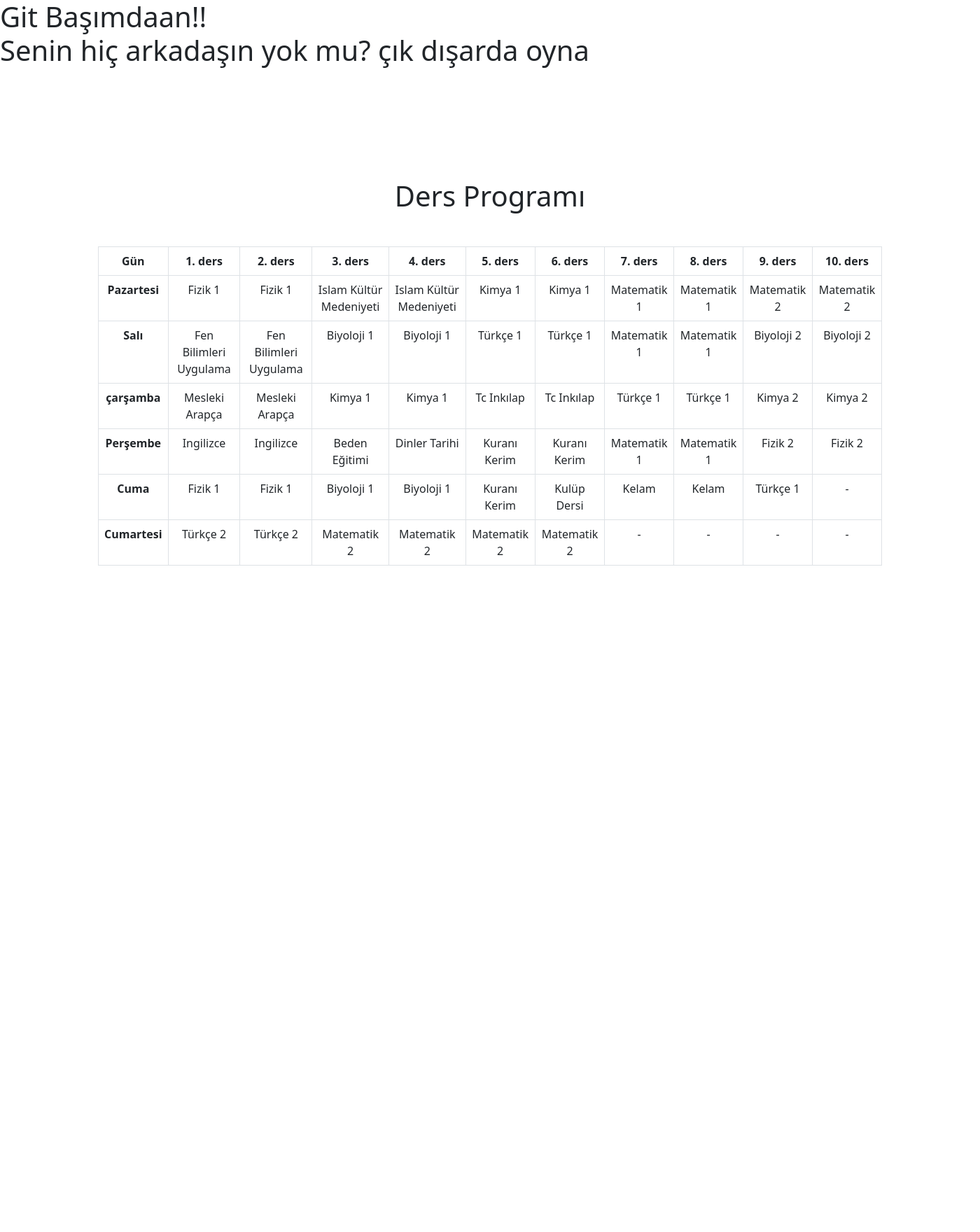
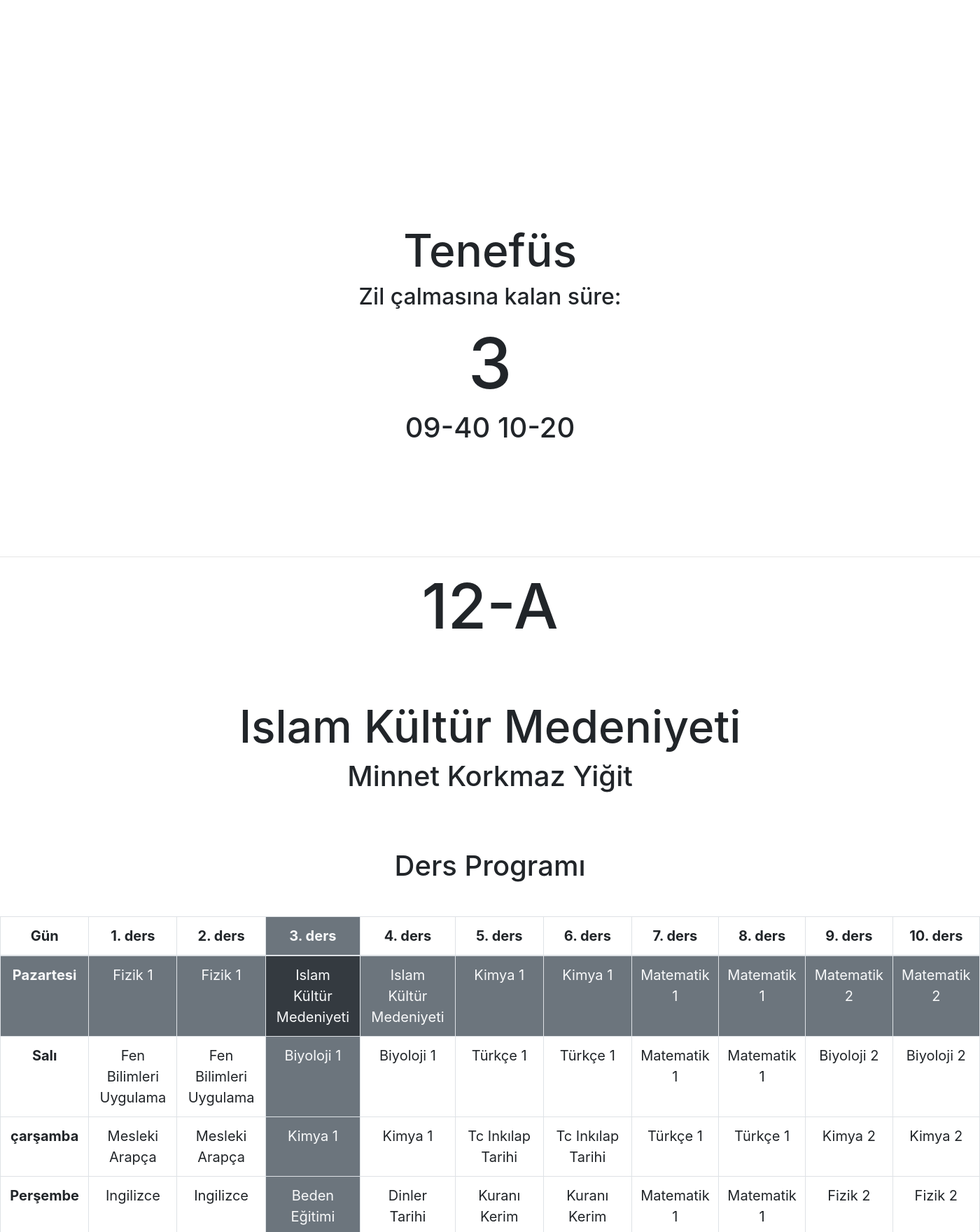
Before and after one commit to egepaksoy/soh-portal, a PHP site: page / in a window 1400 px wide. Shown: the top 1760 px of the page at 70% size. Before the commit the page ends 808 px from the top, so only its background shows below. Run offline with PHP 8.4, Linux system fonts and the light colour scheme; data comes from the database, SQL or seed files in the repository; data that the repository does not hold is empty.

Commit message:
diğer sınıflar eklendi

```diff
--- a/index.php
+++ b/index.php
@@ -1,239 +1,243 @@
 <!DOCTYPE html>
+<!--- geliştirmeler:
+tenefüsün bitiş zamanı(aynı ders gibi)
+okul bitince bitti yazısı
+pazar günü tatil
+derlerin saat aralıkları
+diğer sınıflar için
+--->
 <html lang="en">
 <head>
 	<meta charset="UTF-8">
-	<title>API Site</title>
-	<link href="https://cdn.jsdelivr.net/npm/bootstrap@5.2.1/dist/css/bootstrap.min.css" rel="stylesheet" integrity="sha384-iYQeCzEYFbKjA/T2uDLTpkwGzCiq6soy8tYaI1GyVh/UjpbCx/TYkiZhlZB6+fzT" crossorigin="anonymous">
+	<title>ŞÖH Portal</title>
+	<link rel="stylesheet" href="https://cdn.jsdelivr.net/npm/bootstrap@4.4.1/dist/css/bootstrap.min.css" integrity="sha384-Vkoo8x4CGsO3+Hhxv8T/Q5PaXtkKtu6ug5TOeNV6gBiFeWPGFN9MuhOf23Q9Ifjh" crossorigin="anonymous">
+	<!-- ÖNCELİKLE ZAMAN AYIRIP BU PROJEYİ SİZLER İÇİN GELİŞTİRDİĞİM İÇİN RİCA EDERİM İKİNCİ OLARAK DA KEYFİNE BAKIN :) -->
 </head>
 <body>
 <?php
-date_default_timezone_set('Europe/Istanbul');
+	$day = strtolower(date('l', strtotime(date("y-m-d"))));
+	$day = "monday";
+	$time = [date("H"), date("i")];
+	$time = [9,37];
 
+	$gunler = ["pazartesi","salı","çarşamba","perşembe","cuma","cumartesi"];
 
-$day = strtolower(date('l', strtotime(date("y-m-d"))));
-// $day = "wednesday";
-$gunler = ["pazartesi","salı","çarşamba","perşembe","cuma","cumartesi"];
-$time = [date("H"), date("i")];
-// $time = ["8", "20"];
-$wkn_times = ["08000840", "08500930", "09401020", "10301110", "11201200", "12101250", "13401420", "14301510", "15201600", "16001640"];
-$friday_times = ["08000840", "08500930", "09401020", "10301110", "11201200", "12101250", "13401420", "14301510", "15201600"];
-$wkns_times = ["08300910", "09100950", "10051045", "10451125", "11401220", "12201300"];
+	$n_saatler = ["08000840", "08500930", "09401020", "10301110", "11201200", "12101250", "13401420", "14301510", "15201600", "16001640"];
+	$c_saatler = ["08000840", "08500930", "09401020", "10301110", "11201200", "12101250", "13401420", "14301510", "15201600"];
+	$h_saatler = ["08300910", "09100950", "10051045", "10451125", "11401220", "12201300"];
 
+	$pazar = "";
 
 	switch ($day) {
 		case "monday":
 			$day = "pazartesi";
-		$times = $wkn_times;
+			$times = $n_saatler;
 			break;
 		case "tuesday":
 			$day = "salı";
-		$times = $wkn_times;
+			$times = $n_saatler;
 			break;
 		case "wednesday":
 			$day = "çarşamba";
-		$times = $wkn_times;
+			$times = $n_saatler;
 			break;
 		case "thursday":
 			$day = "perşembe";
-		$times = $wkn_times;
+			$times = $n_saatler;
 			break;
 		case "friday":
 			$day = "cuma";
-		$times = $friday_times;
+			$times = $c_saatler;
 			break;
 		case "saturday":
 			$day = "cumartesi";
-		$times = $wkns_times;
+			$times = $h_saatler;
 			break;
 		case "sunday":
 			$day = "pazar";
 			$times = $wkns_times;
+			$pazar = true;
 			break;
 	}
 
 
+	// gunluk dersleri array olarak getiriyor
+	function get_day_lessons($day, $class)
+	{
+		$dir = "sqlite:db.sqlite";
+		$database = new PDO($dir);
+		$qry = "SELECT lessons FROM ".$class."_day WHERE name='$day'";
+		$results = $database->query($qry);
+
+		foreach ($results as $result)
+		{
+			$row = str_split($result[0], 4);
+		}
+
+		return $row;
+	}
+	// [fiz1, fiz1, kim1, kim1, ...]
 
 
-if ($day)
+	// gunleri array halinde dondurup dersleri getiriyor
+	function get_all_lessons($class)
 	{
+		$dir = "sqlite:db.sqlite";
+		$database = new PDO($dir);
+		$qry = "SELECT lessons FROM ".$class."_day";
+		$results = $database->query($qry);
+
+		$week = [];
+
+		foreach ($results as $result)
+		{
+			$week[] = $result[0];
+		}
+
+		return $week;
+
+	}
+	// [fiz1fiz1kim1kim1...,arp1arp1biy1biy1]
 
 
-	function get_lessons($day)
+	// tenefus olup olmadığını, ders saati,hangi derste, derse/tenefüse ne kadar kaldığını ve dersin aralığını belirliyor
+	// TODO : öğle arası hesaba katılcak
+	function get_lesson($time, $times, $get_day_less)
 	{
-	$tatil = false;
-	$dir = "sqlite:db.sqlite";
-	$dhb = new PDO($dir);
-		$abidin = "SELECT lessons FROM day WHERE name='".$day."'";
+		if ($get_day_less == "tatil")
+		{
+			return false;
+		}
+		for ($less=0; $less < sizeof($times); $less++)
+		{
+			//								 08 00 08 40
+			$current_time_periot = str_split($times[$less], 2);
+			$lesson_start_munite = intval($current_time_periot[0])*60+intval($current_time_periot[1]);
+			$lesson_end_munite = intval($current_time_periot[2])*60+intval($current_time_periot[3]);
+			$time_munite = intval($time[0])*60+intval($time[1]);
 
 
 
-		$result = $dhb->query($abidin);
+			// eğer saat ders saatleri içinde ise
+			if
+			(
+				$lesson_start_munite < $time_munite+1 &&
+				$time_munite-1 < $lesson_end_munite
+			)
+			{
+				$current_lesson = $get_day_less[$less]; // tur1
+				$tenefus = false;
+				$remaining_time = $lesson_end_munite - $time_munite; // 32
+				$lesson_periot = $current_time_periot; // [08,50,09,30]
+				$lesson_number = $less;
 
-		// günün ders programını çektik
-		$a=0;
-		foreach ($result as $row)
-		{
-			$less = str_split($row[0], 4);
+				return [$tenefus,$lesson_number,$current_lesson, $remaining_time, $lesson_periot];
 			}
 
-		return $less;
+			// eğer son dersse
+			else if
+			(
+				$less+1 > sizeof($times) || $less+1 == sizeof($times)
+			)
+			{
+				$day_over = true;
+				return false;
 			}
 
+			// eğer dersin sonundan sonra 10 dk geçtiyse
+			else if
+			(
+				$time_munite > $lesson_end_munite && $time_munite-$lesson_end_munite < 10
+			)
+			{
+				$current_lesson = $get_day_less[$less+1];
+				$tenefus = true;
+				$remaining_time = 10-$time_munite+$lesson_end_munite;
+				$lesson_periot = str_split($times[$less+1], 2);
+				$lesson_number = $less+1;
 
-	$less = get_lessons($day);
+				return [$tenefus,$lesson_number,$current_lesson, $remaining_time, $lesson_periot];
+			}
+		}
+
+	}
+	// false -> okul çıkışında
+	// false,2, tur1, 23, [08,00,08,40] -> derste
+	// true,3, tur1, 2, [08,50,09,30] -> tenefüste
+
+
+	// ders idsi ve sınıf ile dersin bilgilerine erişiyor
+	function lesson_infos($lesson_id, $class)
+	{
+		if ($lesson_id == "kul1")
+		{
+			return ["kul1", "kulüp", "-", ""];
+		}
+
+		$dir = "sqlite:db.sqlite";
+		$database = new PDO($dir);
+		$query = "SELECT * FROM $class WHERE id='$lesson_id'";
+
+		$results = $database->query($query);
+
+		foreach ($results as $result)
+		{
+			$lesson_id = $result[0];
+			$lesson_name = $result[1];
+			$lesson_teacher = $result[2];
+			$homework = $result[3];
+		}
+
+		return [$lesson_id, $lesson_name, $lesson_teacher, $homework];
+	}
+	// tur1, türkçe 1, hakan aydoğdu, 100 soru
+
+?>
+
+<?php
+	$get_day_lessons = get_day_lessons($day, "a");
+	$get_all_lessons = get_all_lessons("a");
+	$get_lesson = get_lesson($time, $times, $get_day_lessons);
+	$lesson_infos = lesson_infos($get_lesson[2], "a");
+?>
+
+<div style="margin-top: 20rem;">
+<h1 class="text" style="text-align: center; font-size: 64px;" >Tenefüs</h1>
+<!--- KALAN ZAMAN --->
+<h1 class="text" style="text-align: center; font-size: 100px;" ><?php echo "<p style='font-size: 32px;'>Zil çalmasına kalan süre:<br></p>".$get_lesson[3]; ?></h1>
+<!--- DERS ZAMAN ARALIGI --->
+<h3 class="text" style="text-align: center; margin-bottom: 10rem; font-size: 40px;" ><?php echo $get_lesson[4][0]."-".$get_lesson[4][1]."  ".$get_lesson[4][2]."-".$get_lesson[4][3]; ?></h3>
+</div>
+<hr>
 
 
 
-	// guncel saat, ders saatleri, get_lessons donutu
-	function which_lesson($times, $time, $less)
+<?php
+$classes = ["a","b","c","d","e"];
+
+foreach ($classes as $class)
 {
-		// kaçıncı derste ve dersin ne olduğunu aldık
-		$not_tenefus = false;
-		for ($a=0; $a < sizeof($times); $a++)
-		{
-			$ttimes = str_split($times[$a], 2);
+	$get_day_lessons = get_day_lessons($day, $class);
+	$get_all_lessons = get_all_lessons($class);
+	$get_lesson = get_lesson($time, $times, $get_day_lessons);
+	$lesson_infos = lesson_infos($get_lesson[2], $class);
+?>
 
 
-			if (
-				(intval($time[0]) == intval($ttimes[2]) && intval($time[1]) < intval($ttimes[3]))
-				||
-				(intval($time[0]) == intval($ttimes[0]) && intval($time[1]) > intval($ttimes[1]))
-			)
-			{
-				// mevcut dersin id'si
-				$ll = $less[$a];
-				// kaçıncı derste olduğunu aldık
-				$aa = $a;
-				// dersin bas-bitis saatleri
-				$w_time = $ttimes;
-				// tenefus ise true oluyor
-				$not_tenefus = true;
-			}
-		}
-
-		//      dersse true   dersin saatleri   kacinci derste oldugu   ders id'si
-		return [$not_tenefus, $w_time, $aa, $ll];
-	}
-
-	$not_tenefus = which_lesson($times, $time, $less)[0];
-	$w_time = which_lesson($times, $time, $less)[1];
-	$aa = which_lesson($times, $time, $less)[2];
-	$ll = which_lesson($times, $time, $less)[3];
-
-
-	// current lesson id $ll
-	// time and minute $time[0], $time[1]
-	// lessons infos $les
-	// dersse not_tenefus true oluyor
-	// w_time mevcut dersin saatlerini veriyor
-	// rem_time dersin sonuna kaç dk kaldığını veriyor
-	// $lesss = tum dersler
-
-
-	function lesson_infos($ll)
-	{
-		// dersin id'sine göre dersin bilgilerini getiriyor
-		$tatil = false;
-		$dir = "sqlite:db.sqlite";
-		$dhb = new PDO($dir);
-		$husamettin = "SELECT * FROM lesson WHERE id='".$ll."'";
-
-		$result = $dhb->query($husamettin);
-
-		foreach ($result as $row)
-		{
-			$les = $row;
-
-		}
-
-		return $les;
-	}
-
-	$les = lesson_infos($ll);
-
-
-	function get_all_lessons($gunler)
-	{
-		$dir = "sqlite:db.sqlite";
-		$dhb = new PDO($dir);
-		$abd = "SELECT lessons FROM day;";
-
-		$result = $dhb->query($abd);
-
-		$all_lessons = [];
-
-		$b = 0;
-		$ttr = [];
-		foreach($result as $row)
-		{
-			$all_lessons = str_split($row[0], 4);
-
-			foreach($all_lessons as $lessonn)
-			{
-				$ttr[$b][] = $lessonn;
-			}
-			$b+=1;
-		}
-
-		return $ttr;
-	}
-
-	$lesss = get_all_lessons($gunler);
-
-
-	function rem_munite($w_time, $not_tenefus, $time)
-	{
-		// dersin bitimine kaç dk kaldıgını hesaplıyor
-		if ($not_tenefus && $w_time[2] == $time[0])
-		{
-			$rem_time = intval($w_time[3]) - intval($time[1]);
-		}
-		else if ($not_tenefus && $w_time[2] > $time[0])
-		{
-			$rem_time = 60-intval($time[1])+intval($w_time[3]);
-		}
-
-		return $rem_time;
-	}
-
-	$rem_time = rem_munite($w_time, $not_tenefus, $time);
-
-
-
-	if ($not_tenefus == false)
-	{
-		$les["name"] = "Tenefüs";
-	}
-
-}
-if ($day == "pazar") $tatil = true;
-?>
-
-	<?php if($tatil) {echo "<h1>Git Başımdaan!!<br>Senin hiç arkadaşın yok mu? çık dışarda oyna</h1>";} ?>
-
-
-
-	<h1 class="text" style="text-align: center; margin-top: 10rem; font-size: 64px;" ><?php if ($tatil == false) echo $les["name"]; ?></h1>
-	<h2 class="text" style="text-align: center; margin-bottom: 5rem;" ><?php if ($tatil == false) echo $les["teacher"]; ?></h2>
-	<h1 class="text" style="text-align: center; font-size: 70px;" ><?php if ($tatil == false) echo $rem_time; ?></h1>
-	<h3 class="text" style="text-align: center; margin-bottom: 10rem;" ><?php if ($tatil == false && $w_time) echo $w_time[0]."-".$w_time[1]."  ".$w_time[2]."-".$w_time[3]; ?></h3>
+<!--- HTML KODU --->
 
 
 
 
 
-<!--
-	<h1 class="text"><?php if ($tatil == false) echo "Günün Ödevleri"; ?></h1>
-<?php
-$b = $les["homework"];
-$homeworks = explode("|", $b);
-foreach($homeworks as $c)
-{
-	echo "<h5 class='text'>$c</h5>";
-}
-// TODO: odev ekleme kodu yapılacak
-?>
--->
+<!------------------------------------------------------->
+
+<!---12-A--->
+<h1 style="font-size: 90px; text-align: center; margin-bottom: 5rem;">12-<?php echo ucwords($class); ?></h1>
+<!--- DERS ADI --->
+<h1 class="text" style="text-align: center; margin-top: 5rem; font-size: 64px;" ><?php echo ucwords($lesson_infos[1]); ?></h1>
+<!--- DERS HOCASI --->
+<h2 class="text" style="text-align: center; margin-bottom: 5rem; font-size: 40px;" ><?php echo ucwords($lesson_infos[2]); ?></h2>
 
 
 
@@ -243,9 +247,8 @@ foreach($homeworks as $c)
 
 
 
-
-<table style="width: 80%; margin: 0 auto; margin-bottom: 13rem;" class="table table-bordered">
-  <thead class="thead-dark">
+<table style="margin: 0 auto 13rem auto; font-size: 20px;" class="table table-bordered">
+<thead>
 <tr>
   <th scope="col" style='text-align: center;'>Gün</th>
 <?php
@@ -253,8 +256,15 @@ foreach($homeworks as $c)
 
 for($r=0;$r<10;$r++)
 {
-	if($r==$aa && $not_tenefus) echo '<th scope="col" class="text-light bg-secondary" style="text-align: center;">'.($r+1).'. ders</th>';
-	else echo '<th scope="col" style="text-align: center;">'.($r+1).'. ders</th>';
+	// TODO: ders saatini de yazıcam
+if ($r == $get_lesson[1] && ($day != "cumartesi" || $class != "d"))
+{
+	echo '<th scope="col" class="text-light bg-secondary" style="text-align: center;">'.($r+1).'. ders</th>';
+}
+else
+{
+	echo '<th scope="col" style="text-align: center;">'.($r+1).'. ders</th>';
+}
 }
 
 ?>
@@ -262,33 +272,48 @@ for($r=0;$r<10;$r++)
 </thead>
 <tbody>
 <?php
-$a = 0;
-foreach($lesss as $le)
+$gunler = ["pazartesi","salı","çarşamba","perşembe","cuma","cumartesi"];
+
+if ($class == "d") $gunler = [$gunler[0], $gunler[1], $gunler[2], $gunler[3], $gunler[4]];
+for ($a=0;$a<sizeof($gunler);$a++)
 {
-	if($gunler[$a] == $day && $tatil == false) echo "<tr class='bg-secondary text-light'>";
+	$today = $gunler[$a];
+	$get_day_lessons = get_day_lessons($today,$class);
+
+
+	if($gunler[$a] == $day && ($day != "cumartesi" || $day != "d")) echo "<tr class='bg-secondary text-light'>";
 	else echo "<tr>";
 	echo "<th scope='row' style='text-align: center;'>".ucwords($gunler[$a])."</th>";
 
 	$o = 0;
-	foreach($le as $l)
+	foreach ($get_day_lessons as $lesson)
 	{
-		if ($o == $aa && $gunler[$a] == $day && $not_tenefus) echo "<td style='text-align: center;' class='bg-dark'>".ucwords(lesson_infos($l)["name"])."</td>";
-		else if ($o == $aa && $not_tenefus) echo "<td style='text-align: center;' class='bg-secondary text-light'>".ucwords(lesson_infos($l)["name"])."</td>";
-		else echo "<td style='text-align: center;'>".ucwords(lesson_infos($l)["name"])."</td>";
+		$ders = lesson_infos($lesson, $class)[1];
+		if ($day == "cumartesi" && $class == "d") echo "<td style='text-align: center;'>".ucwords($lesson)."</td>";
+		else if (($o == $get_lesson[1] && $gunler[$a] == $day) && ($day != "cumartesi" || $day != "d")) echo "<td style='text-align: center;' class='bg-dark'>".ucwords($ders)."</td>";
+		else if ($o == $get_lesson[1] && ($day != "cumartesi" || $day != "d")) echo "<td style='text-align: center;' class='bg-secondary text-light'>".ucwords($ders)."</td>";
+		else echo "<td style='text-align: center;'>".ucwords($ders)."</td>";
 		$o+=1;
 	}
 
-	for($f=sizeof($le); $f<10; $f++)
+	for($f=sizeof($get_day_lessons); $f<10; $f++)
 	{
 		echo "<td style='text-align: center;'>-</td>";
 	}
 
 	echo "</tr>";
-	$a+=1;
+
 }
 ?>
 </tbody>
 </table>
+
+
+<?php
+}
+
+?>
+
 
 
 
```
Also changed, not shown: db.sqlite, 1 other file. Lines whose indentation alone changed are shown as unchanged.
